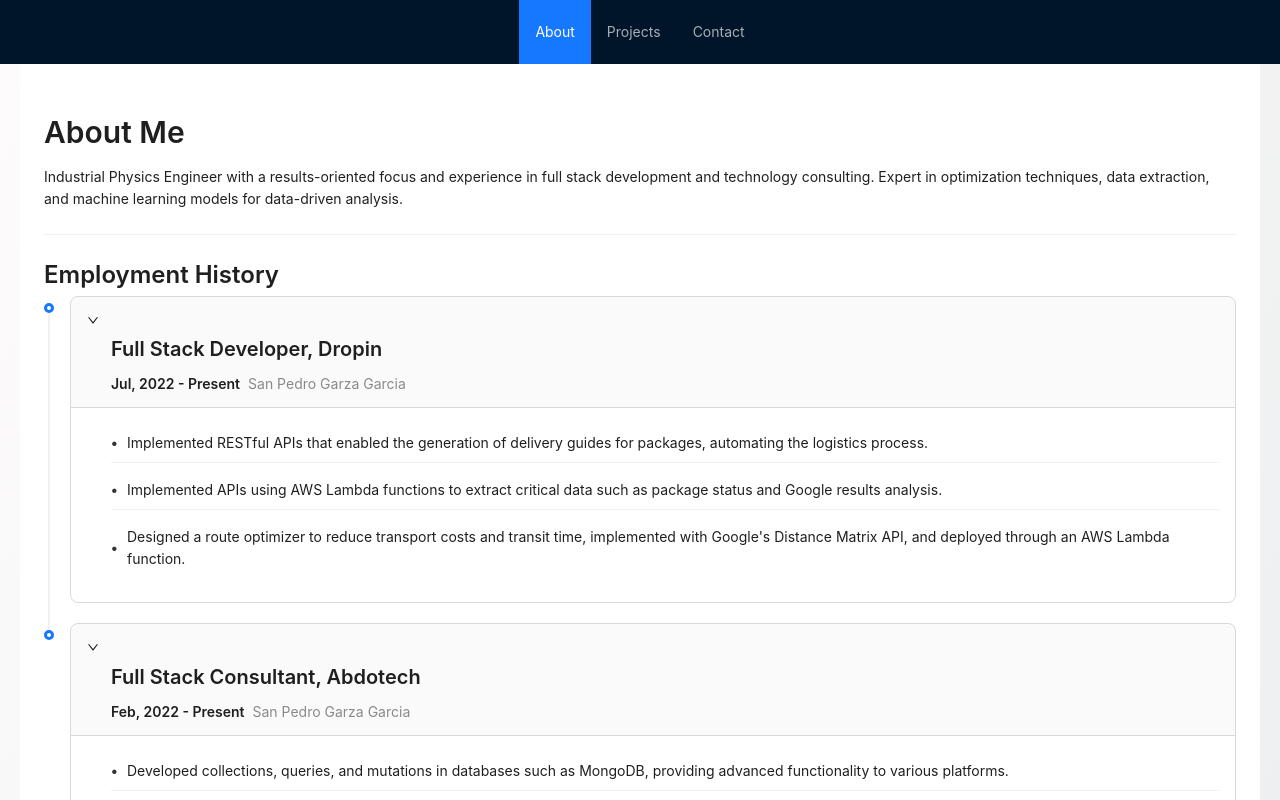
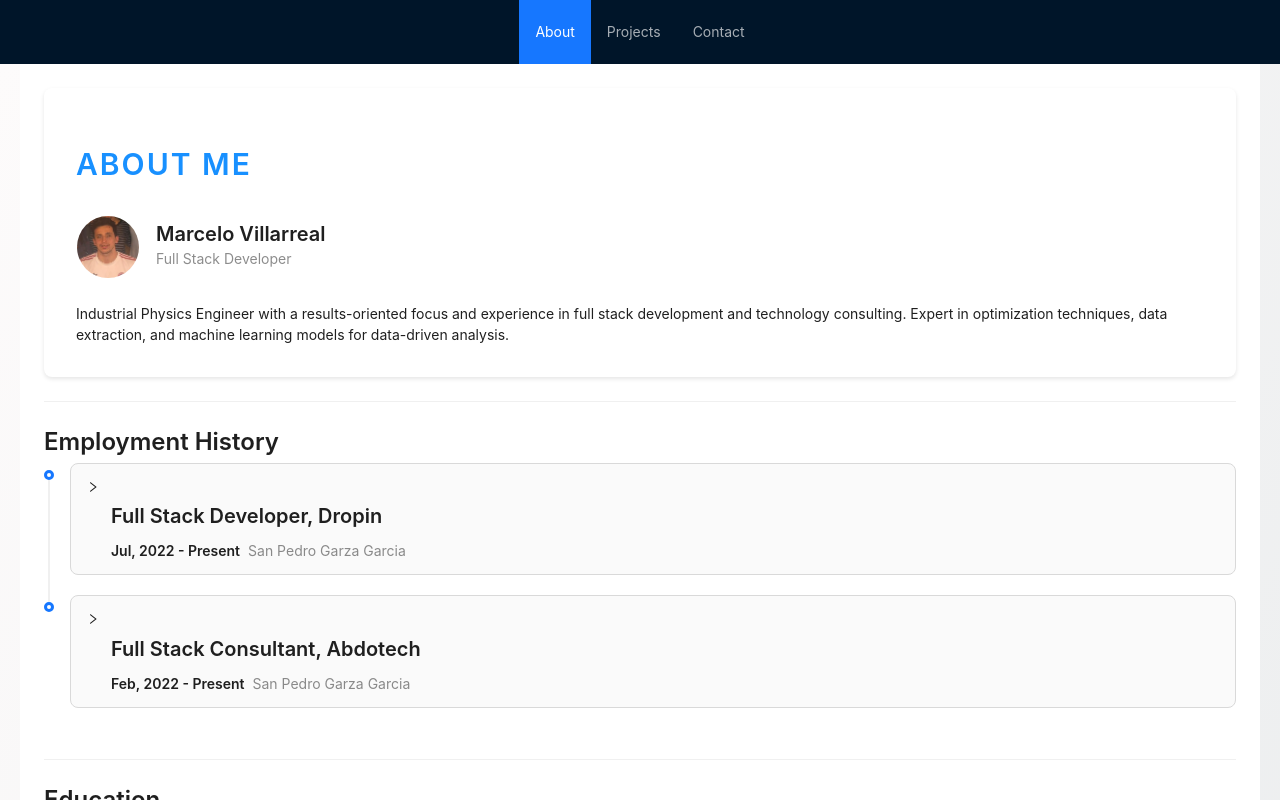
Before and after one commit to ilgaribaldi/portfolio, a React (Create React App) app: page / in a window 1280 px wide. Shown: the top 800 px of the page. Built offline with nearby package versions, Linux system fonts and the light colour scheme.

Commit message:
improved About section

```diff
--- a/src/views/about/index.js
+++ b/src/views/about/index.js
@@ -9,8 +9,10 @@ import {
   Space,
   Tag,
   Collapse,
+  Avatar,
 } from 'antd'
 import './index.css'
+import profile from './profile.jpg'
 
 const { Title, Text } = Typography
 
@@ -64,18 +66,50 @@ const About = () => {
 
   return (
     <div>
-      <Title level={2}>About Me</Title>
-      <Text>
-        Industrial Physics Engineer with a results-oriented focus and experience
-        in full stack development and technology consulting. Expert in
-        optimization techniques, data extraction, and machine learning models
-        for data-driven analysis.
-      </Text>
+      <div
+        style={{
+          backgroundColor: '#fff',
+          padding: '2rem',
+          borderRadius: '8px',
+          boxShadow: '0 2px 4px rgba(0, 0, 0, 0.1)',
+        }}
+      >
+        <Title
+          level={2}
+          style={{
+            marginBottom: '2rem',
+            color: '#1890ff',
+            textTransform: 'uppercase',
+            letterSpacing: '2px',
+          }}
+        >
+          About Me
+        </Title>
+        <Space direction="vertical" size={24}>
+          <div style={{ display: 'flex', alignItems: 'center' }}>
+            <Avatar src={profile} size={64} style={{ marginRight: '1rem' }} />
+            <div>
+              <Title level={4} style={{ marginBottom: '0', marginTop: '-3px' }}>
+                Marcelo Villarreal
+              </Title>
+              <Text type="secondary" style={{ marginTop: '0' }}>
+                Full Stack Developer
+              </Text>
+            </div>
+          </div>
+          <Text style={{ lineHeight: '1.5' }}>
+            Industrial Physics Engineer with a results-oriented focus and
+            experience in full stack development and technology consulting.
+            Expert in optimization techniques, data extraction, and machine
+            learning models for data-driven analysis.
+          </Text>
+        </Space>
+      </div>
       <Divider />
       <Title level={3}>Employment History</Title>
       <Timeline>
         <Timeline.Item>
-          <Collapse defaultActiveKey={['1']}>
+          <Collapse defaultActiveKey={[]}>
             <Collapse.Panel
               header={
                 <>
@@ -100,7 +134,7 @@ const About = () => {
           </Collapse>
         </Timeline.Item>
         <Timeline.Item>
-          <Collapse defaultActiveKey={['1']}>
+          <Collapse defaultActiveKey={[]}>
             <Collapse.Panel
               header={
                 <>
```
Also changed, not shown: src/views/about/profile.jpg (added).
